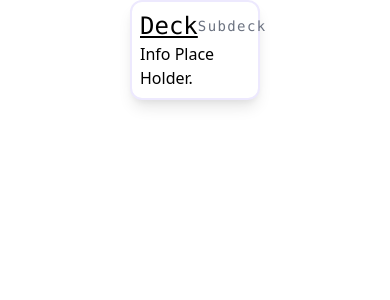
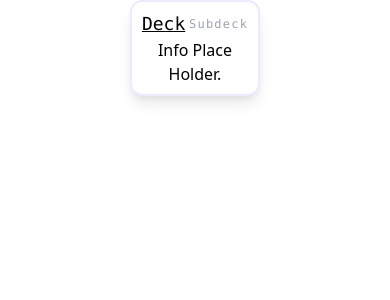
Before and after one commit to Jackbytes/piano-cards, a React (Create React App) app: page / in a window 390 px wide. Shown: the top 300 px of the page. Built offline with nearby package versions, Linux system fonts and the light colour scheme.

Commit message:
Basic Design now responsive.

```diff
--- a/src/Components/OnShowCard/OnShowInfo.js
+++ b/src/Components/OnShowCard/OnShowInfo.js
@@ -1,7 +1,7 @@
 const OnShowInfo = () => {
   return (
     <div>
-      <h1>Info Place Holder.</h1>
+      <h1 className="text-center md:text-left">Info Place Holder.</h1>
     </div>
   );
 };
--- a/src/Components/OnShowCard/OnShowTitle.js
+++ b/src/Components/OnShowCard/OnShowTitle.js
@@ -1,8 +1,8 @@
 const OnShowTitle = () => {
   return (
-    <div className="flex flex-row w-full place-items-center place-content-around border-red-50">
-      <h1 className="font-mono text-2xl underline">Deck</h1>
-      <h2 className="font-mono text-sm tracking-widest text-gray-500">
+    <div className="flex flex-row flex-wrap w-full place-items-center place-content-around border-red-50">
+      <h1 className="font-mono text-lg underline md:text-2xl ">Deck</h1>
+      <h2 className="font-mono text-xs tracking-widest text-gray-400 md:text-sm">
         Subdeck
       </h2>
     </div>
```
